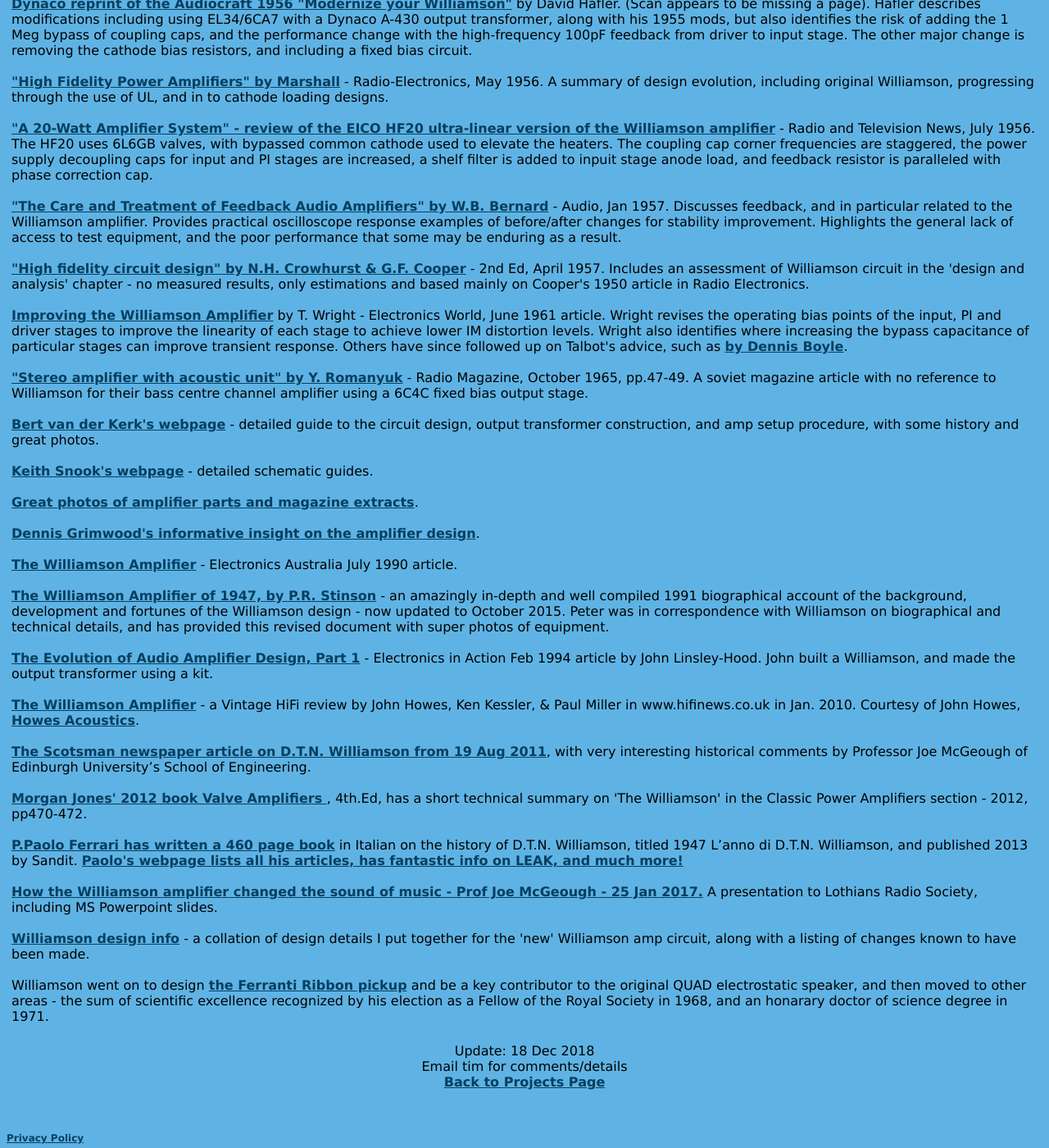
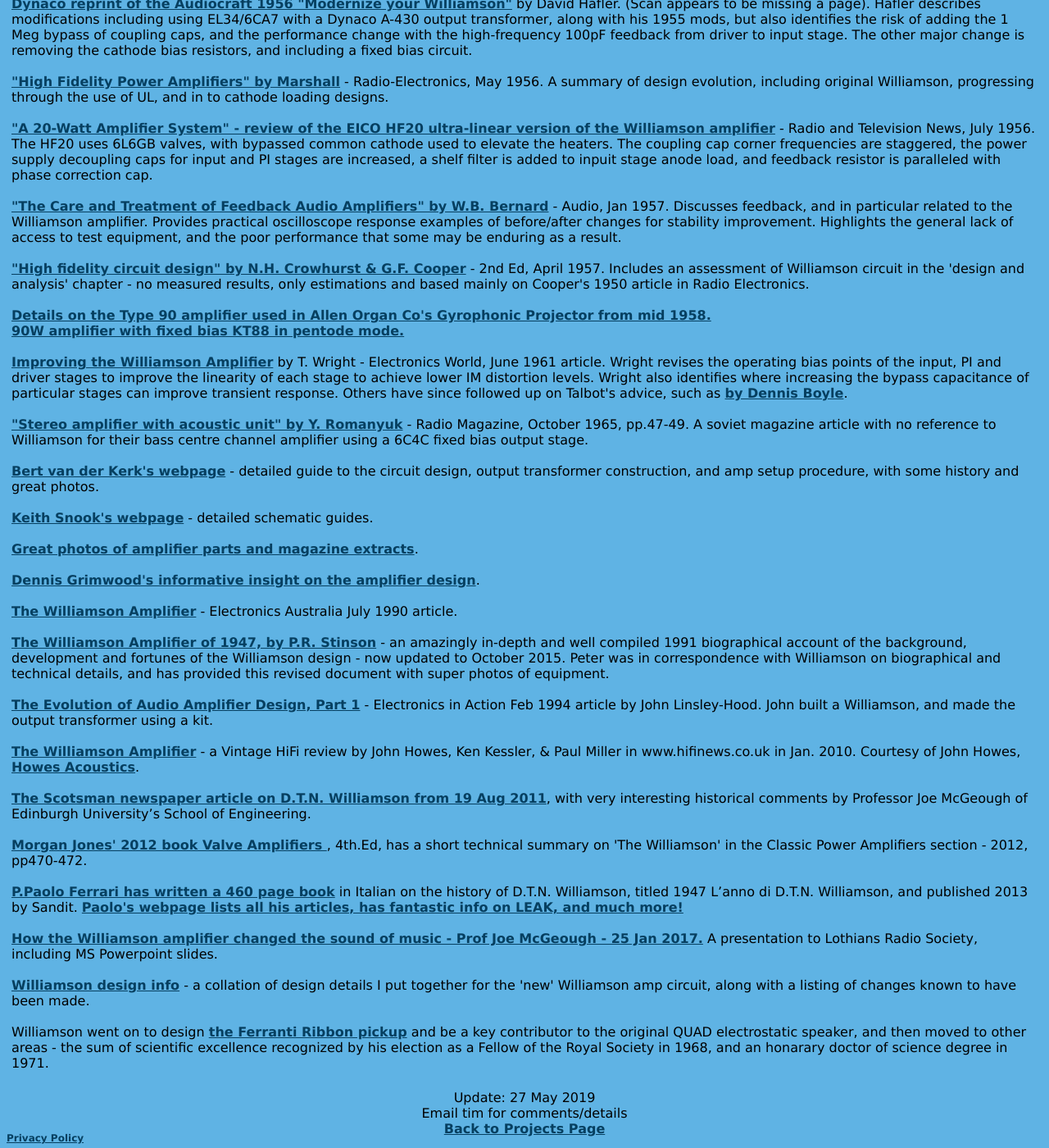
Before and after one commit to michael-robbins/michael-robbins.github.io, a Jekyll site: the page built from projects/Williamson.html, in a window 1280 px wide and 1400 px high, scrolled down 6078 px. Shown: the whole window at 82% size. Built offline with Jekyll 4.4.1, drawn with Linux system fonts in a browser that asks for light colours.

Commit message:
Update Williamson.html

```diff
--- a/projects/Williamson.html
+++ b/projects/Williamson.html
@@ -51,7 +51,7 @@
       Partridge made an output transformer <a href="/static/Sept 1947.jpg">commercially available from September 1947 (WW advert)</a>, and Goodsell started selling a complete amplifier with Partridge transformers from October 1947.
       The Australasian Radio World monthly magazine reprinted the WW April and May 1947 articles in their August 1947 issue.
       <br /><br />
-      <a href="http://www.clarisonus.com/Archives/Amp_Design/Williamson%201952%20The%20Williamson%20Amplifier.pdf">The Williamson Amplifier</a> - the Wireless World compendium of Williamson articles from April 1947 to May 1952.
+      <a href="/static/Williamson%201952%20The%20Williamson%20Amplifier.pdf">The Williamson Amplifier</a> - the Wireless World compendium of Williamson articles from April 1947 to May 1952.
       The 'new' version of the power amplifier, along with preamplifier articles and practical construction advise were in August to December 1949 issues.
       <br /><br />
       <a href="/static/A515.pdf">1947 A515 article in Australia's Radiotronics No.128</a> - published just 6 months after the original Wireless World article - the amp results used 6SN7's and 807's, and a Goodmans transformer they just happened to have available.
@@ -271,6 +271,8 @@
       <a href="http://www.tubebooks.org/Books/Atwood/Crowhurst%20Cooper%201956%20High%20Fidelity%20Circuit%20Design.pdf">"High fidelity circuit design" by N.H. Crowhurst & G.F. Cooper</a> - 2nd Ed, April 1957.
       Includes an assessment of Williamson circuit in the 'design and analysis' chapter - no measured results, only estimations and based mainly on Cooper's 1950 article in Radio Electronics.
       <br /><br />
+ <a href="http:/static/Allan Organ type 90 amp.pdf">Details on the Type 90 amplifier used in Allen Organ Co's Gyrophonic Projector from mid 1958. <br />90W amplifier with fixed bias KT88 in pentode mode.
+      <br /><br />
       <a href="/static/williamson_verstaerker.pdf">Improving the Williamson Amplifier</a> by T. Wright - Electronics World, June 1961 article.
       Wright revises the operating bias points of the input, PI and driver stages to improve the linearity of each stage to achieve lower IM distortion levels.
       Wright also identifies where increasing the bypass capacitance of particular stages can improve transient response.
@@ -314,7 +316,7 @@
   </tr>
   <tr>
     <td align="center">
-       Update: 18 Dec 2018
+       Update: 27 May 2019
        <br />
        Email tim for comments/details
        <br/>
```
